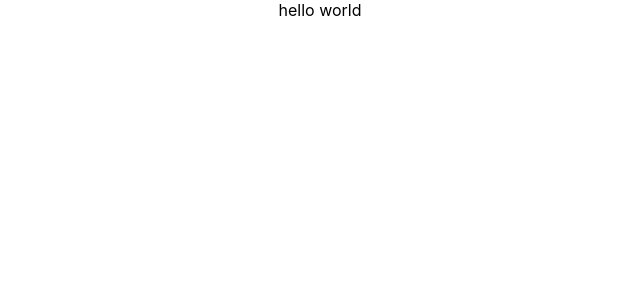
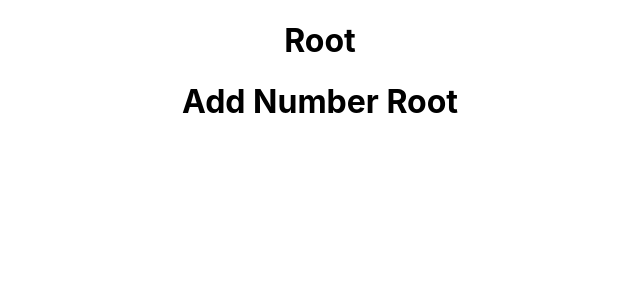
Before and after one commit to yj-leeee/yujinStudy, a React (Create React App) app in the folder study/DailyCoding/react-redux/: page / in a window 1280 px wide. Shown: the top 300 px of the page, without its empty margins (320-960 px from the left). Built offline with nearby package versions, Linux system fonts and the light colour scheme.

Commit message:
클래스형 컴포넌트로 해줌

```diff
--- a/study/DailyCoding/react-redux/src/App.js
+++ b/study/DailyCoding/react-redux/src/App.js
@@ -1,9 +1,21 @@
+import React, {Component} from 'react';
 import './App.css';
+
+class AddNumberRoot extends Component{
+  render(){
+    return(
+      <div>
+        <h1>Add Number Root</h1>
+      </div>
+    )
+  }
+}
 
 function App() {
   return (
     <div className="App">
-      hello world
+      <h1>Root</h1>
+      <AddNumberRoot></AddNumberRoot>
     </div>
   );
 }
```
